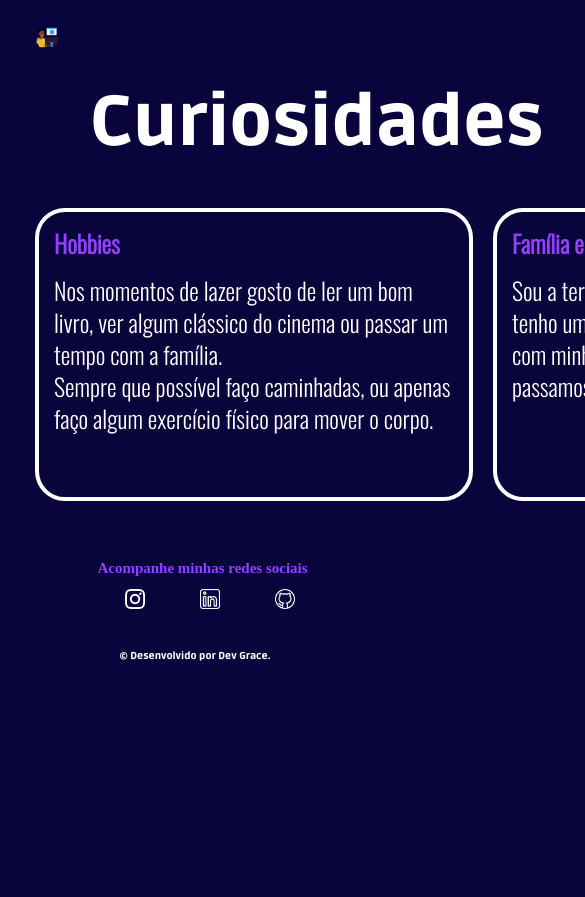
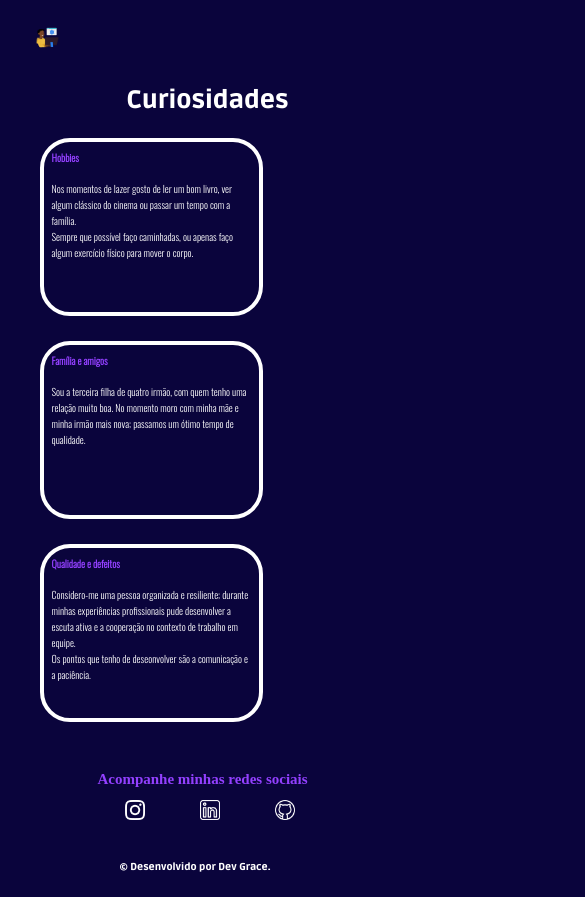
Before and after one commit to Dev-Sadiana/Portfolio, a plain HTML site: page curiosidades.html in a window 390 px wide. Shown: the top 897 px of the page, 585 px wide, since content can reach past the window. Before the commit the page ends 844 px from the top, so only its background shows below. Drawn offline with nearby package versions, Linux system fonts and the light colour scheme.

Commit message:
Update style.css

```diff
--- a/Css/style.css
+++ b/Css/style.css
@@ -62,14 +62,9 @@ a {
     transform-origin: bottom center;
 }
 
-.principal {
-    box-sizing: border-box;
-    display: block;
-}
-
 .principal__sobre {
     display: flex;
-    padding: 50px 280px;
+    justify-content: center;
 }
 
 
@@ -138,8 +133,15 @@ a {
 /*PORTIFOLIO | CURIOSIDADES*/
 
 
+.principal {
+    box-sizing: border-box;
+    display: block;
+}
+
 .curiosidades {
     display: flex;
+    justify-content: center;
+    padding: 30px;
 }
 
 .curiosidades__titulo {
@@ -211,14 +213,6 @@ a {
 }
 
 
-
-
-
-
-
-
-
-
 /* Carrossel de imagens */
 /*
 .sobre__container {
@@ -258,7 +252,7 @@ a {
 .rodape {
     box-sizing: border-box;
     color: #ffffff;
-    padding: 20px 77px 50px 77px;
+    padding: 50px 77px;
     width: 100%;
     text-align: center;
     font-family: 'Ruda', sans-serif;
@@ -307,7 +301,7 @@ a {
     .sobre__conteudo p {
     font-size: 10px;
     line-height: 1rem;
-    margin: 0 0 25px 20px;
+    margin: 0 0 25px 10px;
     width: 200px;
     }
 
@@ -334,6 +328,32 @@ a {
         padding: 5px 25px;
     }
 
+
+
+    .curiosidades {
+        display: block;
+        justify-content: center;
+        padding: 15px;
+    }
+
+
+    .curiosidades__titulo {
+        font-size: 25px;
+        padding: 0 0 10px 10px;
+    }
+
+
+    .curiosidades__conteudo p {
+        font-size: 10px;
+        line-height: 1rem;
+        margin: 0 0 25px 10px;
+        width: 200px;
+        height: 155px;
+        padding: 7.5px;
+    }
+
+
+
     .rodape {
     padding: 25px 35px;
     font-size: 10px;
```
